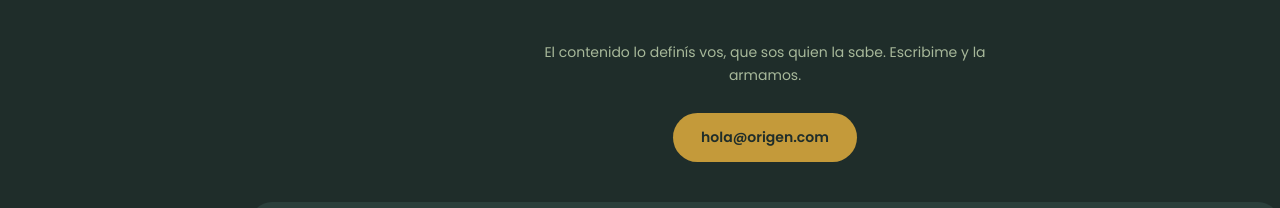
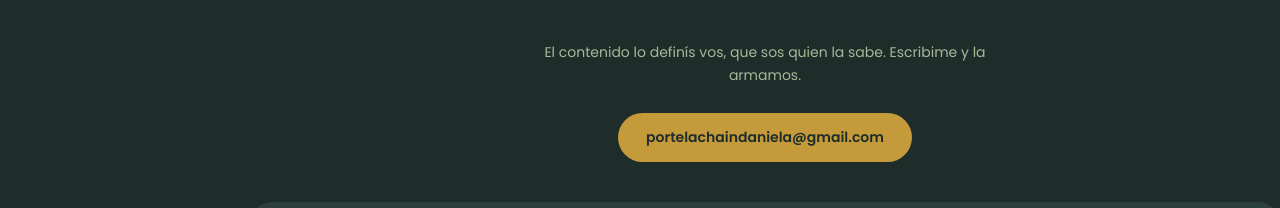
Before and after one commit to portelachaindaniela-collab/creando_sentido, a plain HTML site: page origen/index.html in a window 1280 px wide. Shown: the part 1107-1315 px from the top of the page. Drawn offline with Linux system fonts and the light colour scheme.

Commit message:
fix: reemplazar mails de ejemplo por el mail real
hola@origen.com (home de ORIGEN) y hola@creandosentido.com (footer de
Creando Sentido) -> portelachaindaniela@gmail.com. Busque en todo el
proyecto: los otros 4 'tucorreo@ejemplo.com' que aparecen son
placeholder de inputs (el formato sugerido para que el alumno escriba
SU mail), no direcciones fijas — esos no se tocan.

```diff
--- a/origen/index.html
+++ b/origen/index.html
@@ -259,7 +259,7 @@ footer{border-top:1px solid rgba(250,247,240,.12);padding:30px 0;text-align:cent
     <div class="sec-label">¿Sos docente?</div>
     <div class="sec-title">El formato se adapta a cualquier materia</div>
     <p style="color:var(--salvia);max-width:460px;margin:0 auto 26px;font-size:14px;">El contenido lo definís vos, que sos quien la sabe. Escribime y la armamos.</p>
-    <a class="hero-cta" href="mailto:hola@origen.com" style="display:inline-flex;">hola@origen.com</a>
+    <a class="hero-cta" href="mailto:portelachaindaniela@gmail.com" style="display:inline-flex;">portelachaindaniela@gmail.com</a>
   </section>
 
   <section class="wrap" style="padding:20px 0 90px;">
```
Also changed, not shown: index.html (+1 -1 lines).
